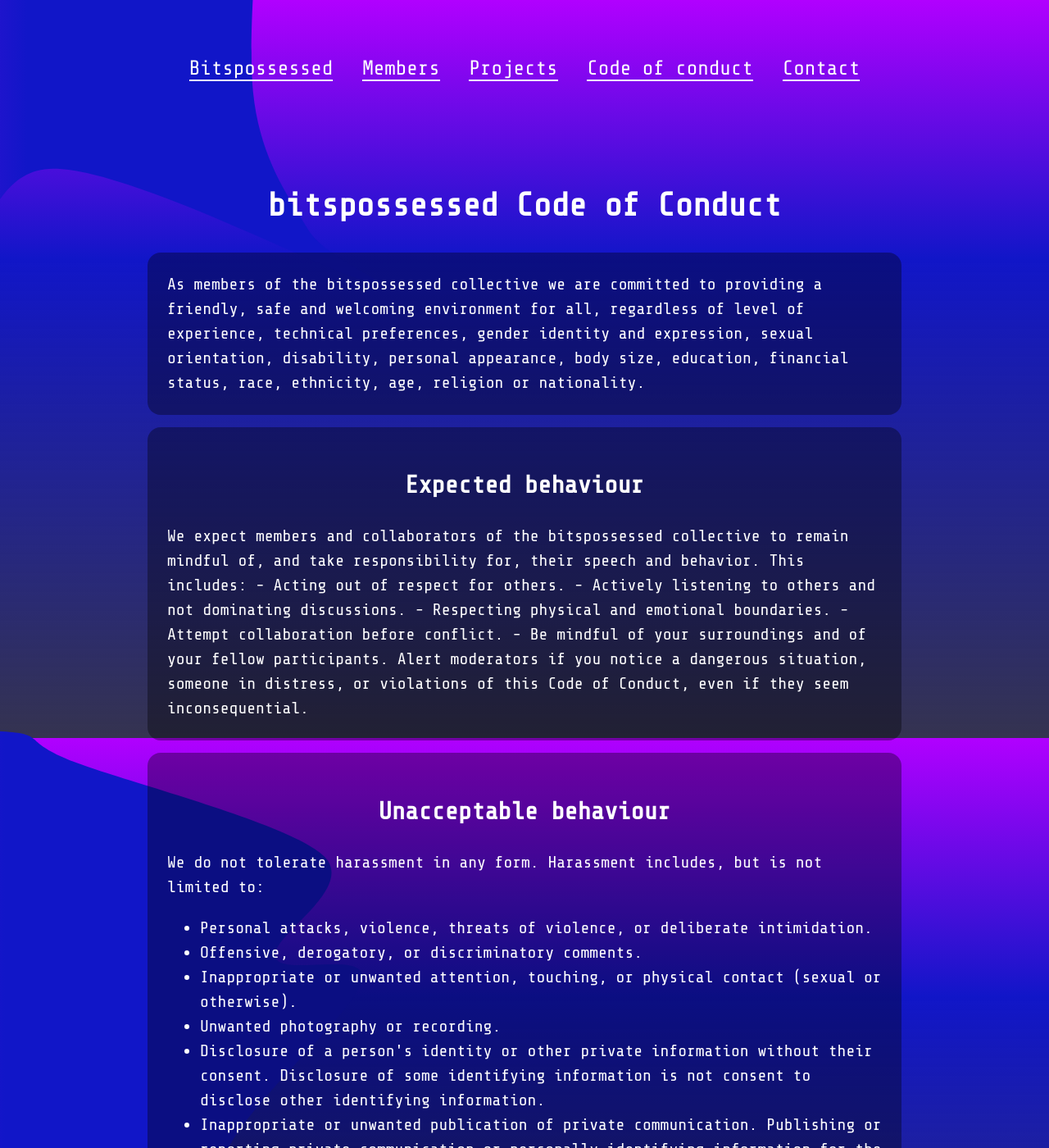
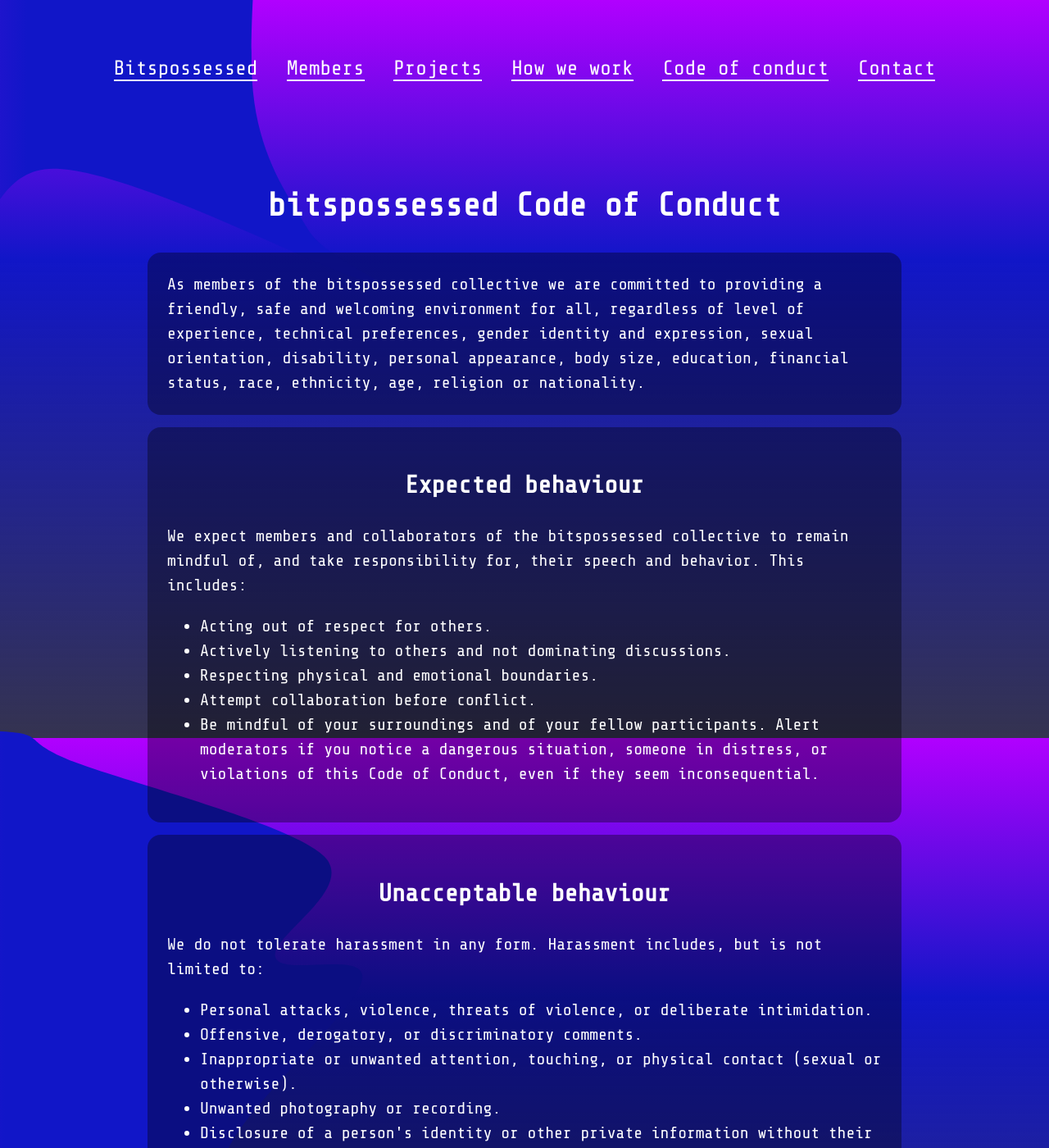
Before and after one commit to bitspossessed/website, a Jekyll site: the page built from code-of-conduct.md, in a window 1280 px wide and 1400 px high. Shown: the whole window at 82% size. Built offline with Jekyll 4.4.1, drawn with Linux system fonts in a browser that asks for light colours; our own code applies the rules of GitHub Pages for plain Markdown files.

Commit message:
Add how we work page

```diff
--- a/_includes/header.html
+++ b/_includes/header.html
@@ -4,6 +4,7 @@
     <a href="{{ base }}/" class="navigation-item"><span class="link-text">Bitspossessed</span></a>
     <a href="{{ base }}/members" class="navigation-item"><span class="link-text">Members</span></a>
     <a href="{{ base }}/projects" class="navigation-item"><span class="link-text">Projects</span></a>
+    <a href="{{ base }}/how-we-work" class="navigation-item"><span class="link-text">How we work</span></a>
     <a href="{{ base }}/code-of-conduct" class="navigation-item"><span class="link-text">Code of conduct</span></a>
     <a href="{{ base }}/contact" class="navigation-item"><span class="link-text">Contact</span></a>
   </nav>
--- a/code-of-conduct.md
+++ b/code-of-conduct.md
@@ -12,12 +12,14 @@
 
 We expect members and collaborators of the bitspossessed collective to remain mindful of, and take responsibility for, their speech and behavior. This includes:
 
-- Acting out of respect for others.
-- Actively listening to others and not dominating discussions.
-- Respecting physical and emotional boundaries.
-- Attempt collaboration before conflict.
-- Be mindful of your surroundings and of your fellow participants. Alert moderators if you notice a dangerous situation, someone in distress, or violations of
-this Code of Conduct, even if they seem inconsequential.
+<ul>
+  <li>Acting out of respect for others.</li>
+  <li>Actively listening to others and not dominating discussions.</li>
+  <li>Respecting physical and emotional boundaries.</li>
+  <li>Attempt collaboration before conflict.</li>
+  <li>Be mindful of your surroundings and of your fellow participants. Alert moderators if you notice a dangerous situation, someone in distress, or violations of
+this Code of Conduct, even if they seem inconsequential.</li>
+</ul>
 </div>
 
   <div class="grid-item grid-item-mb">
```
Also changed, not shown: how-we-work.md (added, +52 -0 lines).
